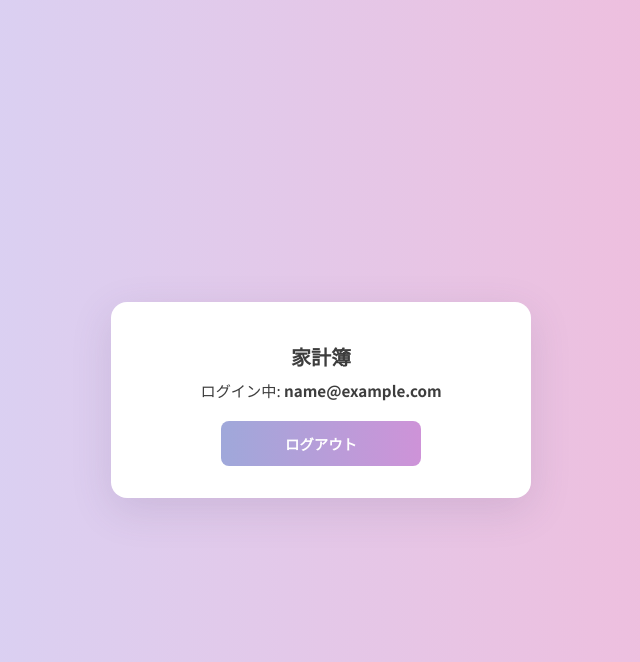
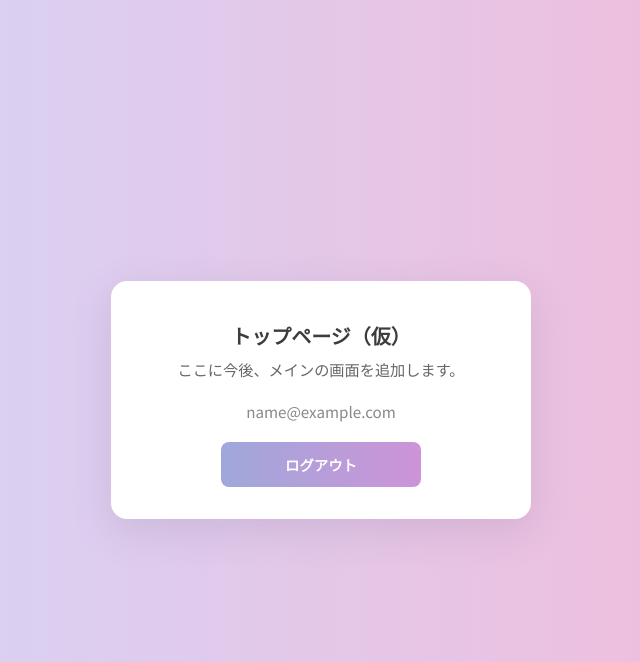
Before and after one commit to youhonami/house, a Django app: page / in a window 1280 px wide. Shown: the top 662 px of the page, without its empty margins (319-959 px from the left). Run offline with Django 5.2, Linux system fonts and the light colour scheme; the visitor is signed in with stand-in values (Sample User, id 1).

Commit message:
ログイン後のトップページ仮の作成

```diff
--- a/accounts/forms.py
+++ b/accounts/forms.py
@@ -1,7 +1,10 @@
+import re
+
 from django import forms
 from django.contrib.auth import authenticate
 from django.contrib.auth.forms import UserCreationForm
 from django.contrib.auth.models import User
+from django.core.exceptions import ValidationError
 
 _LOGIN_ERR = 'メールアドレスまたはパスワードが正しくありません。'
 _W = {'class': 'auth-input'}
@@ -48,6 +51,8 @@ class EmailLoginForm(forms.Form):
 
 
 class RegisterForm(UserCreationForm):
+    _PASSWORD_EN = re.compile(r'^[a-zA-Z]{5,}\Z')
+
     class Meta:
         model = User
         fields = ('username', 'password1', 'password2')
@@ -60,14 +65,29 @@ class RegisterForm(UserCreationForm):
             attrs={**_W, 'placeholder': '名前を入力', 'autocomplete': 'email'}
         )
         self.fields['password1'].label = 'パスワード'
+        self.fields['password1'].help_text = '英字（a〜z, A〜Z）のみ、5文字以上'
+        self.fields['password1'].validators = []
         self.fields['password2'].label = 'パスワード（確認）'
+        self.fields['password2'].help_text = ''
         for name, ph in (
-            ('password1', '8文字以上'),
+            ('password1', '英字5文字以上'),
             ('password2', '確認のため再入力'),
         ):
             self.fields[name].widget.attrs.update(
                 {**_W, 'placeholder': ph, 'autocomplete': 'new-password'}
             )
+
+    def validate_password_for_user(self, user, password_field_name='password2'):
+        pw = self.cleaned_data.get(password_field_name)
+        if not pw or self._PASSWORD_EN.match(pw):
+            return
+        self.add_error(
+            password_field_name,
+            ValidationError(
+                'パスワードは英字（a〜z, A〜Z）のみ、5文字以上で入力してください。',
+                code='password_english_min5',
+            ),
+        )
 
     def save(self, commit=True):
         user = super().save(commit=False)
--- a/accounts/static/accounts/css/auth.css
+++ b/accounts/static/accounts/css/auth.css
@@ -151,6 +151,17 @@
   font-size: 0.95rem;
 }
 
+.top-placeholder {
+  color: #666;
+  font-size: 0.9rem;
+}
+
+.top-user {
+  margin-bottom: 1.25rem !important;
+  font-size: 0.85rem;
+  color: #888;
+}
+
 .auth-card--home form {
   margin: 0;
 }
--- a/accounts/urls.py
+++ b/accounts/urls.py
@@ -6,7 +6,7 @@ from . import views
 app_name = 'accounts'
 
 urlpatterns = [
-    path('', views.home, name='home'),
+    path('', views.top, name='top'),
     path('login/', views.login_view, name='login'),
     path('register/', views.register_view, name='register'),
     path('logout/', LogoutView.as_view(), name='logout'),
--- a/accounts/views.py
+++ b/accounts/views.py
@@ -11,8 +11,8 @@ def _home():
 
 
 @login_required
-def home(request):
-    return render(request, 'accounts/home.html')
+def top(request):
+    return render(request, 'accounts/top.html')
 
 
 def login_view(request):
--- a/templates/accounts/home.html
+++ b/templates/accounts/top.html
@@ -1,9 +1,12 @@
 {% extends "accounts/base_auth.html" %}
-{% block title %}ホーム — 家計簿{% endblock %}
+{% block title %}トップ — 家計簿{% endblock %}
 {% block body %}
 <div class="auth-card auth-card--home">
-  <h1>家計簿</h1>
-  <p>ログイン中: <strong>{{ request.user.email|default:request.user.username }}</strong></p>
+  <h1>トップページ（仮）</h1>
+  <p class="top-placeholder">ここに今後、メインの画面を追加します。</p>
+  <p class="top-user">
+    {{ request.user.email|default:request.user.username }}
+  </p>
   <form method="post" action="{% url 'accounts:logout' %}">
     {% csrf_token %}
     <button type="submit" class="auth-submit auth-submit--subtle">ログアウト</button>
```
